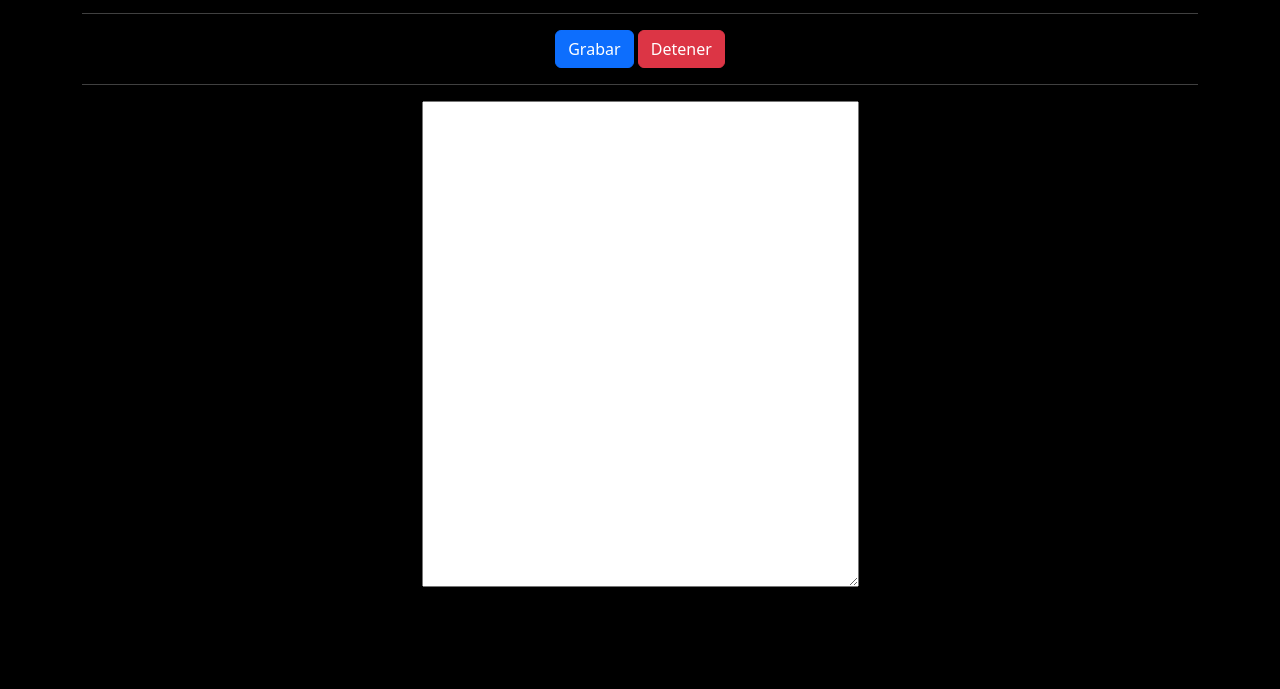
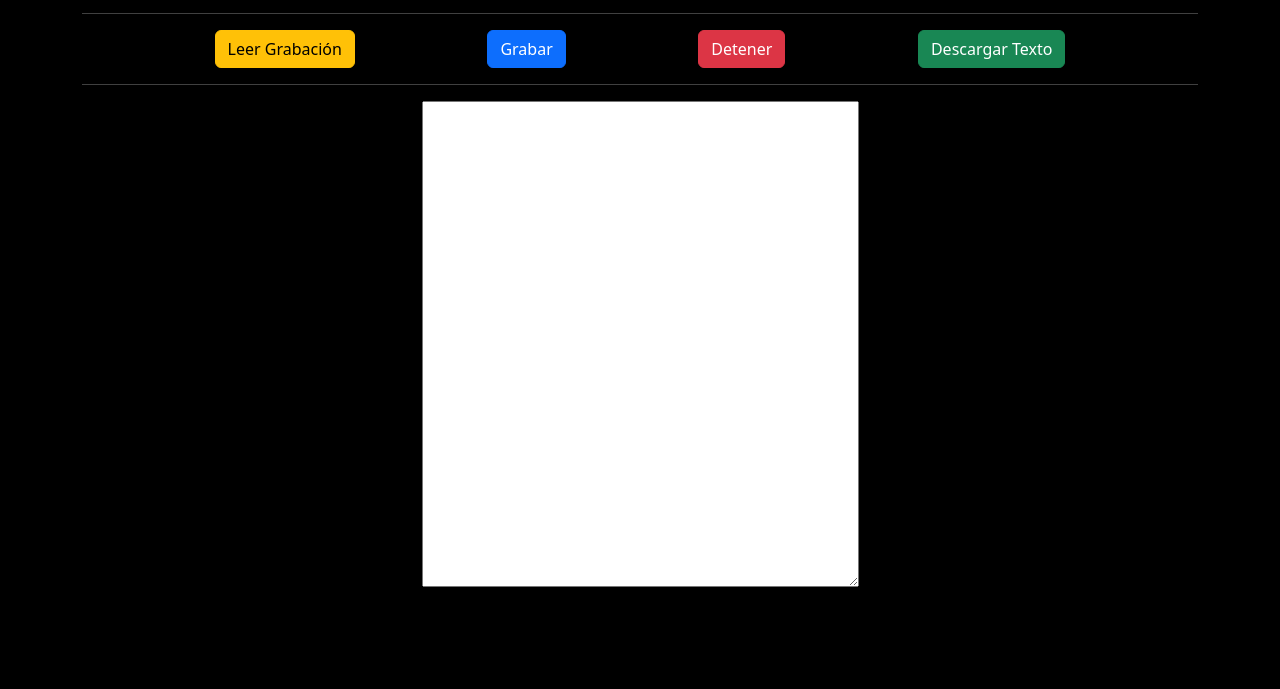
Before and after one commit to jonma0107/poetizer, a plain HTML site: page index.html in a window 1280 px wide. Shown: the part 111-800 px from the top of the page. Drawn offline with nearby package versions, Linux system fonts and the light colour scheme.

Commit message:
agregando botones

```diff
--- a/index.html
+++ b/index.html
@@ -26,8 +26,16 @@
     </h2>
     <div class="container mt-3 text-center">
       <hr style="color: white" />
-      <button id="btn1" type="button" class="btn btn-primary">Grabar</button>
-      <button id="btn2" type="button" class="btn btn-danger">Detener</button>
+      <div class="d-flex justify-content-evenly">
+        <button id="btn3" type="button" class="btn btn-warning">
+          Leer Grabación
+        </button>
+        <button id="btn1" type="button" class="btn btn-primary">Grabar</button>
+        <button id="btn2" type="button" class="btn btn-danger">Detener</button>
+        <button id="btn4" type="button" class="btn btn-success">
+          Descargar Texto
+        </button>
+      </div>
       <hr style="color: white" />
       <textarea id="text" cols="45" rows="20"></textarea>
     </div>
```
